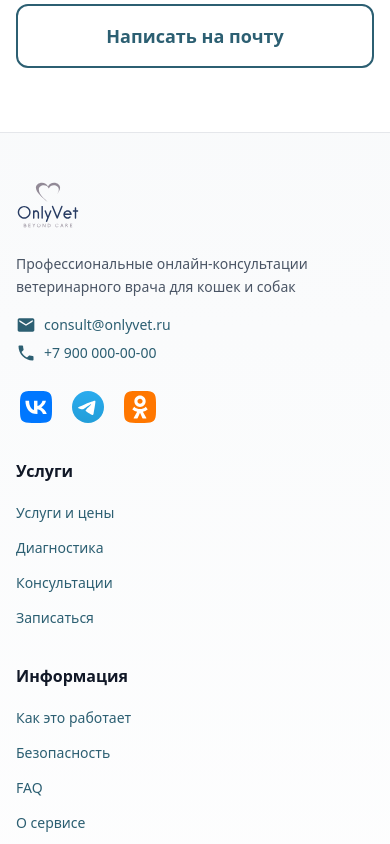
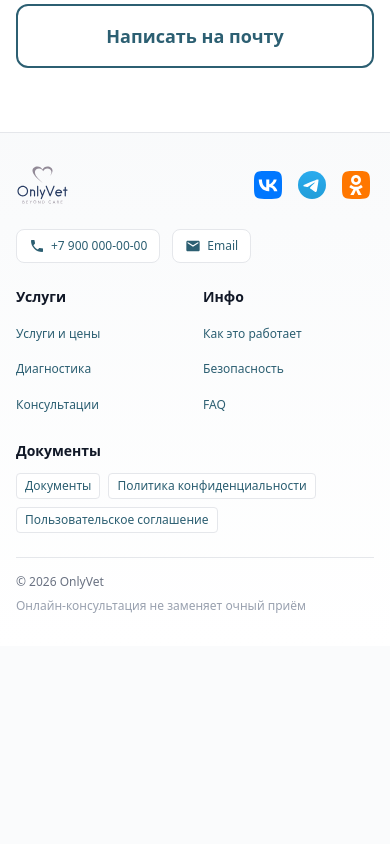
Before and after one commit to Stalser/Onlyvet-news3, a Next.js app: page / in a window 390 px wide. Shown: the part 8360-9204 px from the top of the page. After the commit the page ends 9006 px from the top, so only its background shows below. Built offline with nearby package versions, Linux system fonts and the light colour scheme.

Commit message:
Improve mobile footer: compact layout, 2-column links, smaller elements

```diff
--- a/src/components/Footer.tsx
+++ b/src/components/Footer.tsx
@@ -24,7 +24,98 @@ const footerLinks = {
 export default function Footer() {
   return (
     <footer className="bg-gradient-to-b from-gray-50 to-white border-t border-gray-200">
-      <div className="max-w-7xl mx-auto px-4 sm:px-6 lg:px-8 py-12">
+      <div className="max-w-7xl mx-auto px-4 sm:px-6 lg:px-8 py-8 sm:py-12">
+        {/* Мобильная версия - компактная */}
+        <div className="lg:hidden">
+          {/* Логотип и соцсети */}
+          <div className="flex items-center justify-between mb-6">
+            <Link href="/" className="group">
+              <Image
+                src="/images/logo.svg"
+                alt="OnlyVet"
+                width={40}
+                height={40}
+                className="h-10 w-auto group-hover:opacity-80 transition-opacity"
+              />
+            </Link>
+            <div className="flex gap-2">
+              <a href="https://vk.com/onlyvet_clinic" target="_blank" rel="noopener noreferrer" className="w-9 h-9 rounded-full flex items-center justify-center hover:bg-primary-light transition-all">
+                <Image src="/images/svg/vk-logo2.svg" alt="VK" width={18} height={18} className="w-7 h-7" />
+              </a>
+              <a href="https://t.me/onlyvet_clinic" target="_blank" rel="noopener noreferrer" className="w-9 h-9 rounded-full flex items-center justify-center hover:bg-primary-light transition-all">
+                <Image src="/images/svg/telegram-logo2.svg" alt="Telegram" width={18} height={18} className="w-7 h-7" />
+              </a>
+              <a href="https://ok.ru/onlyvet" target="_blank" rel="noopener noreferrer" className="w-9 h-9 rounded-full flex items-center justify-center hover:bg-primary-light transition-all">
+                <Image src="/images/svg/ok-sign-logo2.svg" alt="OK" width={18} height={18} className="w-7 h-7" />
+              </a>
+            </div>
+          </div>
+
+          {/* Контакты - компактно */}
+          <div className="flex flex-wrap gap-3 mb-6 text-xs">
+            <a href={`tel:${process.env.NEXT_PUBLIC_PHONE_TEL || '+79000000000'}`} className="flex items-center gap-1.5 px-3 py-2 bg-white rounded-lg border border-gray-200 hover:border-primary transition-colors">
+              <Image src="/images/svg/phone-icon.svg" alt="Phone" width={16} height={16} className="w-4 h-4" />
+              <span className="font-medium">{process.env.NEXT_PUBLIC_PHONE_DISPLAY || '+7 900 000-00-00'}</span>
+            </a>
+            <a href={`mailto:${process.env.NEXT_PUBLIC_EMAIL || 'consult@onlyvet.ru'}`} className="flex items-center gap-1.5 px-3 py-2 bg-white rounded-lg border border-gray-200 hover:border-primary transition-colors">
+              <Image src="/images/svg/email-icon.svg" alt="Email" width={16} height={16} className="w-4 h-4" />
+              <span className="font-medium">Email</span>
+            </a>
+          </div>
+
+          {/* Ссылки - 2 колонки */}
+          <div className="grid grid-cols-2 gap-4 mb-6">
+            <div>
+              <h3 className="font-semibold text-gray-900 mb-3 text-sm">Услуги</h3>
+              <ul className="space-y-2">
+                {footerLinks.services.slice(0, 3).map((link) => (
+                  <li key={link.id}>
+                    <Link href={link.href} className="text-gray-600 hover:text-primary text-xs transition-colors">
+                      {link.label}
+                    </Link>
+                  </li>
+                ))}
+              </ul>
+            </div>
+            <div>
+              <h3 className="font-semibold text-gray-900 mb-3 text-sm">Инфо</h3>
+              <ul className="space-y-2">
+                {footerLinks.info.slice(0, 3).map((link) => (
+                  <li key={link.id}>
+                    <Link href={link.href} className="text-gray-600 hover:text-primary text-xs transition-colors">
+                      {link.label}
+                    </Link>
+                  </li>
+                ))}
+              </ul>
+            </div>
+          </div>
+
+          {/* Документы - отдельно */}
+          <div className="mb-6">
+            <h3 className="font-semibold text-gray-900 mb-3 text-sm">Документы</h3>
+            <div className="flex flex-wrap gap-2">
+              {footerLinks.legal.map((link) => (
+                <Link key={link.id} href={link.href} className="text-xs text-gray-600 hover:text-primary px-2 py-1 bg-white rounded border border-gray-200 transition-colors">
+                  {link.label}
+                </Link>
+              ))}
+            </div>
+          </div>
+
+          {/* Нижняя строка */}
+          <div className="pt-4 border-t border-gray-200">
+            <p className="text-gray-500 text-xs mb-2">
+              © {new Date().getFullYear()} OnlyVet
+            </p>
+            <p className="text-gray-400 text-xs">
+              Онлайн-консультация не заменяет очный приём
+            </p>
+          </div>
+        </div>
+
+        {/* Десктопная версия - полная */}
+        <div className="hidden lg:block">
           <div className="grid grid-cols-1 md:grid-cols-2 lg:grid-cols-4 gap-8">
             {/* Логотип и описание */}
             <div className="lg:col-span-1">
@@ -133,6 +224,7 @@ export default function Footer() {
             </div>
           </div>
         </div>
+      </div>
     </footer>
   );
 }
```
Also changed, not shown: 1 other file (tests, documents, lock files or other folders). Lines whose indentation alone changed are shown as unchanged.
